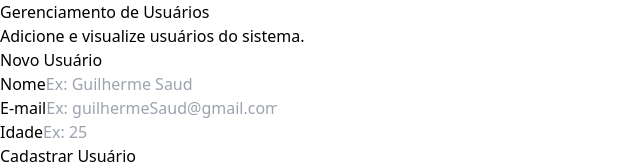
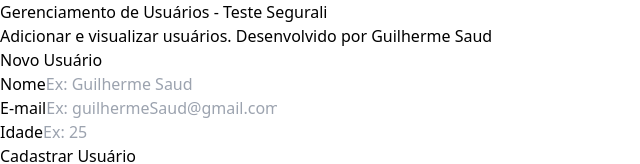
Before and after one commit to Gsaudx/teste-segurali, a React (Vite) app in the folder web/: page / in a window 1280 px wide. Shown: the top 164 px of the page, without its empty margins (0-640 px from the left). Built offline with nearby package versions, Linux system fonts and the light colour scheme; no server answers.

Commit message:
style(web): Reescreve textos na página principal

```diff
--- a/web/src/App.tsx
+++ b/web/src/App.tsx
@@ -49,10 +49,10 @@ export default function App() {
       <div className="max-w-4xl mx-auto space-y-8">
         <header>
           <h1 className="text-3xl font-bold text-gray-900 dark:text-white">
-            Gerenciamento de Usuários
+            Gerenciamento de Usuários - Teste Segurali
           </h1>
           <p className="text-gray-500 dark:text-gray-400">
-            Adicione e visualize usuários do sistema.
+            Adicionar e visualizar usuários. Desenvolvido por Guilherme Saud
           </p>
         </header>
 
```
